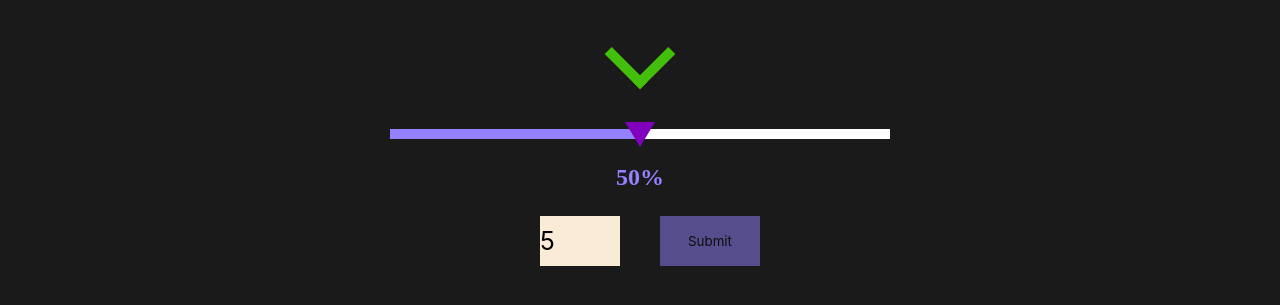
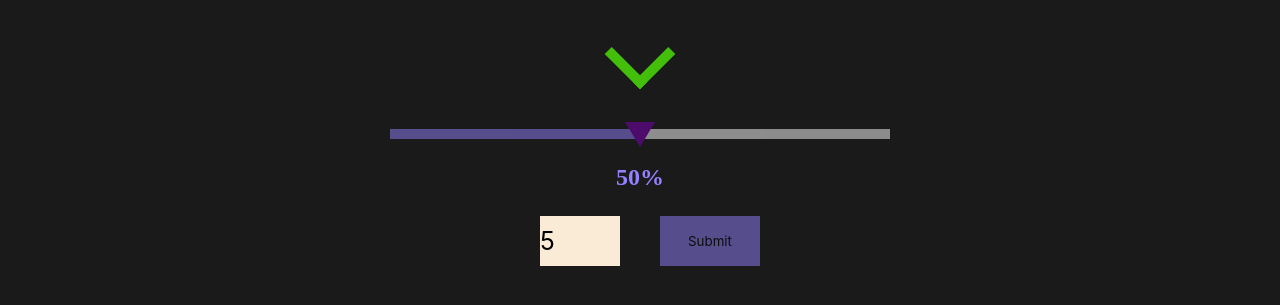
Before and after one commit to ilya-allen/gamingSite, a plain HTML site: page wheel.html in a window 1280 px wide. Both pictures are taken after typing "5" into the empty fields and a click on the button "Submit". Shown: the part 79-384 px from the top of the page. Drawn offline with Linux system fonts and the light colour scheme; a web font is replaced by a local one.

Commit message:
added num

```diff
--- a/style.css
+++ b/style.css
@@ -373,7 +373,6 @@ Intro website
 .arrow_container {
     width: fit-content;
     margin: auto;
-    margin-left: 50%gt;
 }
 
 .percentage_text {
--- a/wheel.js
+++ b/wheel.js
@@ -7,10 +7,10 @@ const submitBet = document.querySelector('.submit_bet');
 const betNum = document.querySelector('.bet_num');
 const moneyText = document.querySelector('.money')
 let money = 5;
-
+let val = rangeSlider.value;
 
 rangeSlider.addEventListener('input', function() {
-    let val = rangeSlider.value;
+    val = rangeSlider.value;
     let valPercentage = (rangeSlider.value / rangeSlider.max) * 100;
     percentageText.textContent = `${val}%`
     rangeSlider.style.background = `linear-gradient(to right, #9381FF ${valPercentage}%, #fff ${valPercentage}%)`
@@ -22,5 +22,14 @@ submitBet.addEventListener('click', function() {
         money -= pendingBet;
         moneyText.textContent = `$${money}`
         submitBet.classList.add('disabled')
+        rangeSlider.classList.add('disabled')
+        randomNumGenerator(val)
     }
 })
+
+function randomNumGenerator(val) {
+    const reqVal = val;
+    const ranNum = Math.floor(Math.random() * 100);
+    console.log(reqVal >= ranNum);
+    return reqVal >= ranNum;
+}
```
